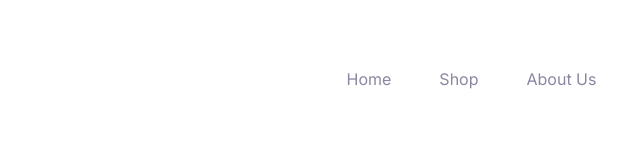
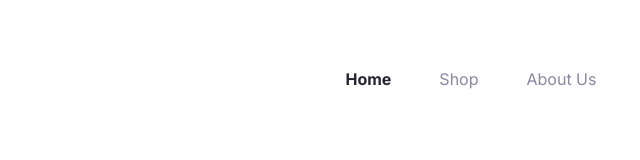
Before and after one commit to royshanto71/Responsive-Flowers, a plain HTML site: page index.html in a window 1280 px wide. Shown: the full height of the page, 382-1022 px from the left. Drawn offline with Linux system fonts and the light colour scheme.

Commit message:
Enhance navigation link styling for improved visibility and accessibility

```diff
--- a/index.html
+++ b/index.html
@@ -25,7 +25,7 @@
             <div>
                 <nav class="navbar">
                     <ul class="nav-links">
-                        <li><a href="#">Home</a></li>
+                        <li><a href="#"><span class="Home">Home</span></a></li>
                         <li><a href="#">Shop</a></li>
                         <li><a href="#">About Us</a></li>
                     </ul>
--- a/styles.css
+++ b/styles.css
@@ -34,6 +34,12 @@
     text-decoration: none;
     color: rgb(137, 135, 161);
 }
+.Home {
+    color: rgb(37, 36, 50);
+    font-family: Inter;
+    font-size: 16px;
+    font-weight: 700;
+}
 .cart {
     color: rgb(0, 0, 0);
     font-family: Inter;
@@ -60,7 +66,7 @@
 
 
 
-
+/* Responsive CSS for Mobile devices (max width 576px) */
 
 
 
```
